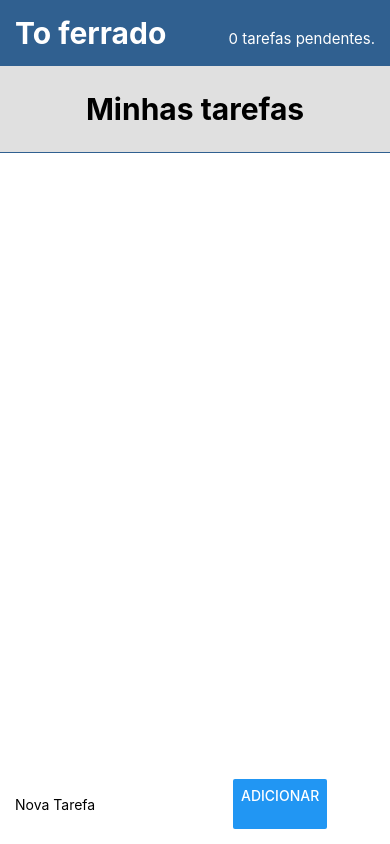
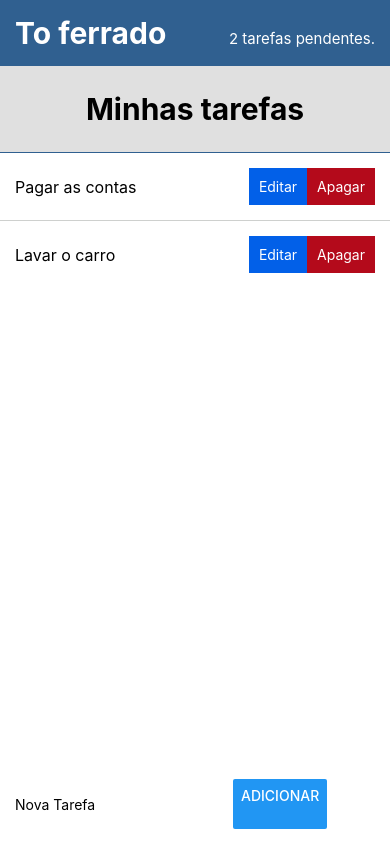
Before and after one commit to TulioNPL/my-rn-app, a React Native app: screen / in a window 390 px wide. Built offline with nearby package versions, Linux system fonts and the light colour scheme.

Commit message:
Aula 4.01.08

```diff
--- a/App.js
+++ b/App.js
@@ -1,34 +1,44 @@
 import React, { useState } from 'react';
-import { StyleSheet, View, TextInput, KeyboardAvoidingView, Platform, Button, Keyboard} from 'react-native';
+import { StyleSheet, View, TextInput, KeyboardAvoidingView, Platform, Button, Keyboard } from 'react-native';
 import Constants from 'expo-constants';
 import NavBar from './componentes/navbar';
 import Tarefas from './componentes/tarefas';
 
 export default function App() {
   let _input;
-
-  const [tarefas, setTarefas] = useState([])
-
+  const [tarefas, setTarefas] = useState([
+    {id: '1', descricao: 'Pagar as contas'},
+    {id: '2', descricao: 'Lavar o carro'}
+  ]);
   const [campo, setCampo] = useState('');
 
   const adicionaTarefa = (t) => {
-    if(t.length > 0) {
+    if (t.length > 0) {
       const novaTarefa = {
         id: Math.random().toString(),
         descricao: t,
-      }
+      };
 
       setTarefas([...tarefas, novaTarefa]);
       setCampo('');
-      _input.blur();
     }
+    _input.blur();
   }
 
+  const alteraTarefa = (id, d) => {
+    const i = tarefas.findIndex((t) => t.id===id);
+    let novaLista = [...tarefas];
+    novaLista[i].descricao = d;
+    setTarefas(novaLista);
+  }
+
+  const apagaTarefa = (id) => setTarefas(tarefas.filter((t) => t.id!==id));
+
   return (
-    <KeyboardAvoidingView behavior={Platform.OS == 'ios'? 'padding' : 'height'} style={estilos.app}>
+    <KeyboardAvoidingView behavior={Platform.OS == 'ios' ? 'padding' : 'height'} style={estilos.app}>
       <View style={estilos.conteudo}>
         <NavBar estado={tarefas.length + ' tarefas pendentes.'} />
-        <Tarefas lista={tarefas} />
+        <Tarefas lista={tarefas} onAltera={alteraTarefa} onApaga={apagaTarefa}/>
         <View style={estilos.caixaCampo}>
           <TextInput
             styles={estilos.campo}
@@ -39,7 +49,7 @@ export default function App() {
             onBlur={Keyboard.dismiss}
             ref={(r) => (_input = r)}
           />
-          <Button onPress={() => adicionaTarefa(campo)} title="Adicionar"/>
+          <Button onPress={() => adicionaTarefa(campo)} title="Adicionar" />
         </View>
       </View>
     </KeyboardAvoidingView>
--- a/componentes/tarefa.js
+++ b/componentes/tarefa.js
@@ -1,10 +1,38 @@
-import React from 'react';
-import { StyleSheet, Text, View} from 'react-native';
+import React, {useState} from 'react';
+import { StyleSheet, Text, View, TouchableOpacity, TextInput, Keyboard } from 'react-native';
 
-export default function Tarefa({id, descricao}) {
+export default function Tarefa(props) {
+    const [campo, setCampo] = useState(props.descricao);
+    const [altera, setAltera] = useState(false);
+    const confirma = () => {
+        setAltera(false);
+        Keyboard.dismiss;
+        props.onAltera(props.id,campo);
+    }
+
     return (
-        <View style={estilos.caixaTarefa}>
-            <Text style={estilos.textoTarefa}>{descricao}</Text>
+        <View>
+            {altera ? (
+                <View style={estilos.caixaTarefa}>
+                    <TextInput style={estilos.campo}
+                        defaultValue={props.descricao}
+                        onChangeText={(c) => setCampo(c)}
+                        onSubmitEditing={confirma}
+                        onBlur={confirma}
+                        autoFocus
+                    />
+                </View>
+            ) : (
+                <View style={estilos.caixaTarefa}>
+                    <Text style={estilos.textoTarefa}>{props.descricao}</Text>
+                    <TouchableOpacity onPress={() => setAltera(true)}>
+                        <Text style={estilos.botaoEditar}>Editar</Text>
+                    </TouchableOpacity>
+                    <TouchableOpacity onPress={() => props.onApaga(props.id)}>
+                        <Text style={estilos.botaoApagar}>Apagar</Text>
+                    </TouchableOpacity>
+                </View>
+            )}
         </View>
     );
 }
@@ -12,8 +40,25 @@ export default function Tarefa({id, descricao}) {
 const estilos = StyleSheet.create({
     caixaTarefa: {
         padding: 15,
+        flexDirection: 'row',
+        alignItems: 'center'
     },
     textoTarefa: {
         fontSize: 16,
+        flex: 1,
     },
+    botaoEditar: {
+        padding: 10,
+        color: '#FFFFFF',
+        backgroundColor: '#0260E8'
+    },
+    botaoApagar: {
+        padding: 10,
+        color: '#FFFFFF',
+        backgroundColor: '#B40A1B',
+    },
+    campo: {
+        fontSize: 20,
+        flex:1,
+    }
 })
--- a/componentes/tarefas.js
+++ b/componentes/tarefas.js
@@ -3,13 +3,13 @@ import { StyleSheet, Text, View, ScrollView, FlatList } from 'react-native';
 import Titulo1 from './titulo1';
 import Tarefa from './tarefa.js';
 
-export default function Tarefas({ lista }) {
+export default function Tarefas(props) {
     return (
         <FlatList
-            data={lista}
+            data={props.lista}
 
             renderItem={({ item }) => (
-                <Tarefa id={item.id} descricao={item.descricao}/>
+                <Tarefa id={item.id} descricao={item.descricao} onAltera={props.onAltera} onApaga={props.onApaga}/>
             )}
 
             keyExtractor={(item) => item.id}
```
